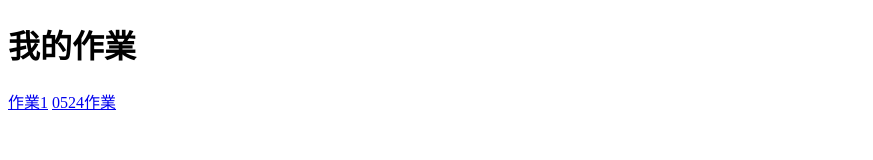
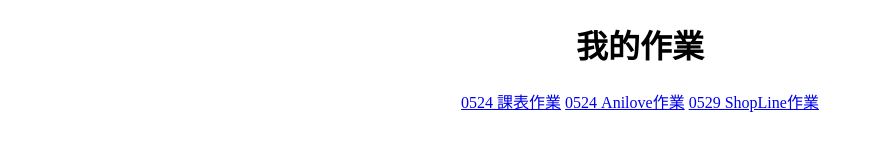
Before and after one commit to evolution862/evolution862.github.io, a plain HTML site: page index.html in a window 1280 px wide. Shown: the whole page, without its empty margins (0-873 px from the left). Drawn offline with Linux system fonts and the light colour scheme.

Commit message:
index變更

```diff
--- a/index.html
+++ b/index.html
@@ -5,10 +5,18 @@
     <meta http-equiv="X-UA-Compatible" content="IE=edge">
     <meta name="viewport" content="width=, initial-scale=1.0">
     <title>Document</title>
+    <style>
+        body {
+            text-align: center;
+        }
+    </style>
 </head>
+
 <body>
     <h1>我的作業</h1>
-    <a href="./table/mytable.html">作業1</a>
-    <a href="./0524 homework/04h.html">0524作業</a>
+    <a href="./0524 homework/class.html">0524 課表作業</a>
+    <a href="./0524 homework/anilove.html">0524 Anilove作業</a>
+    <a href="./0529 homework/shopline.html">0529 ShopLine作業</a>
 </body>
+
 </html>
```
